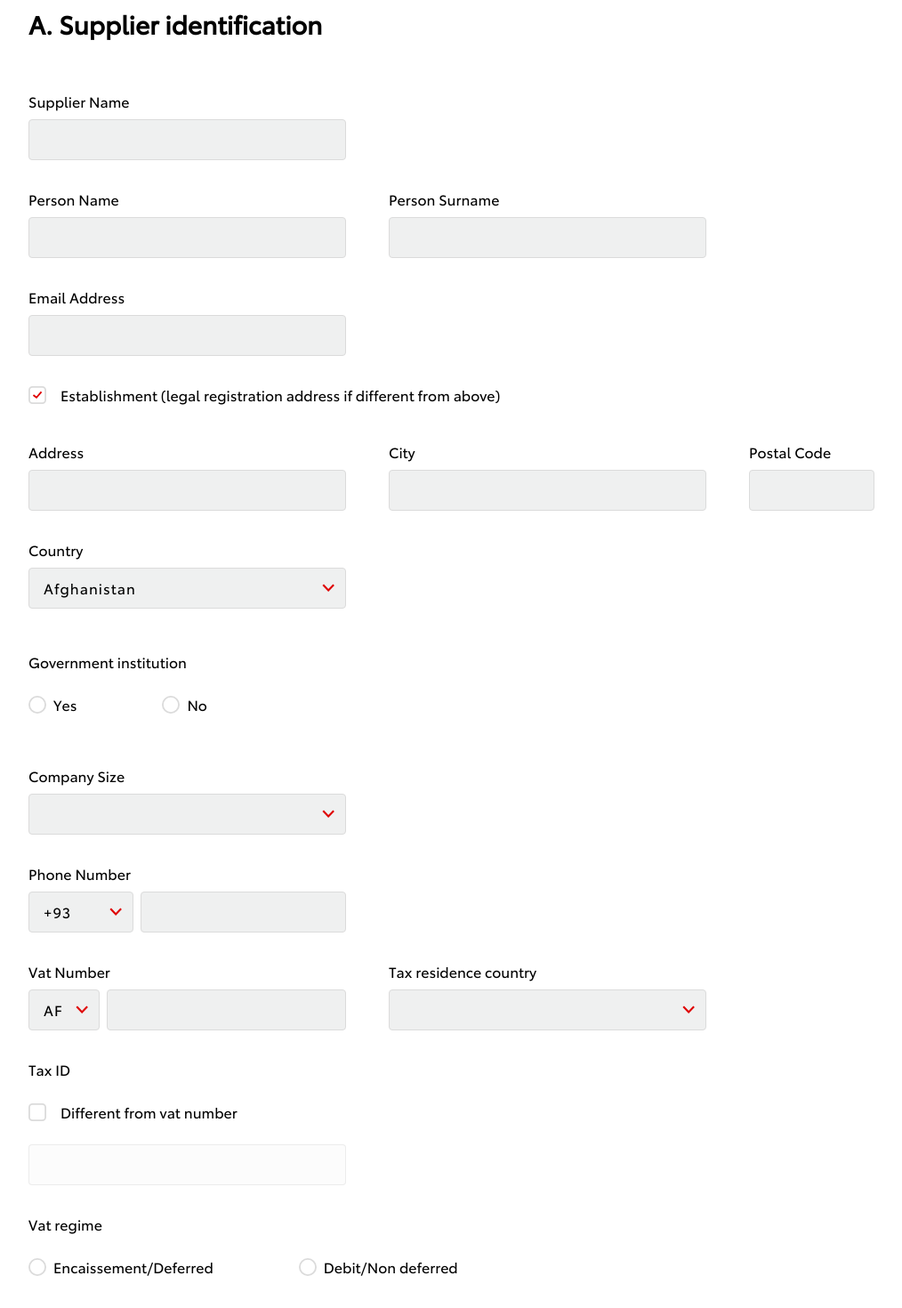
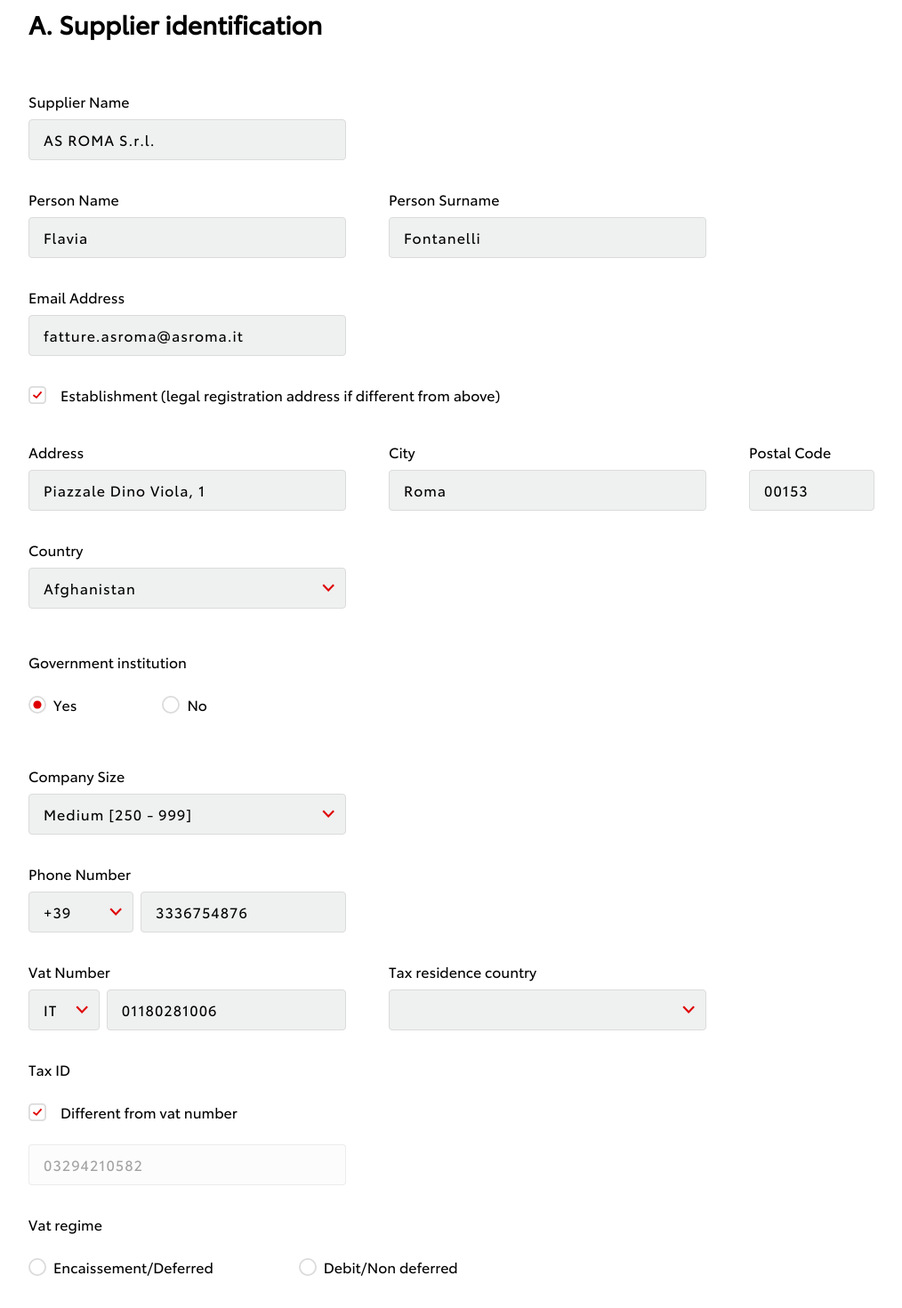
Before and after one commit to xisterDevelopers/toyota-webform-BAF, a React (Create React App) app: page /upsert-BAF/1 in a window 1280 px wide. Shown: the part 740-2210 px from the top of the page at 89% size, without its empty margins (16-1030 px from the left). Built offline with nearby package versions, Linux system fonts and the light colour scheme.

Commit message:
implementing update on form due to form in db

```diff
--- /dev/null
+++ b/src/api/form.service.ts
@@ -0,0 +1,11 @@
+import db from "../utils/db.json";
+
+const getById = (id: number) => {
+    return db.formMockup.find(el => el.id === id);
+};
+
+const FormService = {
+    getById
+};
+
+export default FormService;
--- a/src/components/UpsertBAF/SupplierIdentificationUpsert/SupplierIdentificationUpsert.tsx
+++ b/src/components/UpsertBAF/SupplierIdentificationUpsert/SupplierIdentificationUpsert.tsx
@@ -44,26 +44,26 @@
                   <div className="d-flex flex-column">
                       <label htmlFor="supplierName" className="font-input-label">Supplier Name</label>
                       <input type="text" id="supplierName" className="custom-input input-lg"
-                              value={supplierName} onChange={event => model.supplierName = event.target.value}/>
+                              defaultValue={model.supplierName} onChange={event => model.supplierName = event.target.value}/>
                   </div>
               </div>
               <div className="d-flex gap-5">
                   <div className="d-flex flex-column">
                       <label htmlFor="personName" className="font-input-label">Person Name</label>
                       <input type="text" id="personName" className="custom-input input-lg"
-                             value={personName} onChange={event => model.personName = event.target.value}/>
+                             defaultValue={model.personName} onChange={event => model.personName = event.target.value}/>
                   </div>
                   <div className="d-flex flex-column">
                       <label htmlFor="personSurname" className="font-input-label">Person Surname</label>
                       <input type="text" id="personSurname" className="custom-input input-lg"
-                             value={personSurname} onChange={event => model.personSurname = event.target.value}/>
+                             defaultValue={model.personSurname} onChange={event => model.personSurname = event.target.value}/>
                   </div>
               </div>
               <div className="d-flex">
                   <div className="d-flex flex-column">
                       <label htmlFor="emailAddress" className="font-input-label">Email Address</label>
                       <input type="email" id="emailAddress" className="custom-input input-lg"
-                             value={emailAddress} onChange={event => model.emailAddress = event.target.value}/>
+                             defaultValue={model.emailAddress} onChange={event => model.emailAddress = event.target.value}/>
                   </div>
               </div>
               <div className="d-flex">
@@ -79,17 +79,17 @@
                   <div className="d-flex flex-column">
                       <label htmlFor="address" className="font-input-label">Address</label>
                       <input type="text" id="address" className="custom-input input-lg"
-                             value={address} onChange={event => model.address = event.target.value}/>
+                             defaultValue={model.address} onChange={event => model.address = event.target.value}/>
                   </div>
                   <div className="d-flex flex-column">
                       <label htmlFor="city" className="font-input-label">City</label>
                       <input type="text" id="city" className="custom-input input-lg"
-                             value={city} onChange={event => model.city = event.target.value}/>
+                             defaultValue={model.city} onChange={event => model.city = event.target.value}/>
                   </div>
                   <div className="d-flex flex-column">
                       <label htmlFor="postalCode" className="font-input-label">Postal Code</label>
                       <input type="text" id="postalCode" className="custom-input input-md"
-                             value={postalCode} onChange={event => model.postalCode = event.target.value}/>
+                             defaultValue={model.postalCode} onChange={event => model.postalCode = event.target.value}/>
                   </div>
               </div>
               <div className="d-flex">
@@ -116,13 +116,13 @@
                       <label htmlFor="governmentInstitution" className="font-input-label mb-2">Government institution</label>
                       <div className="d-flex gap-6">
                           <div className="d-flex gap-2">
-                              <input type="radio" id="yes" name="governmentInstitution" value={1}
+                              <input type="radio" id="yes" name="governmentInstitution" value={1} checked={model.governmentInstitution === true}
                                      onChange={event => model.governmentInstitution = (event.target.value === "1")} hidden />
                               <label htmlFor="yes" className="font-input-label custom-radio"></label>
                               <label htmlFor="yes" className="font-input-label">Yes</label>
                           </div>
                           <div className="d-flex gap-2">
-                              <input type="radio" id="no" name="governmentInstitution" value={0}
+                              <input type="radio" id="no" name="governmentInstitution" value={0} checked={model.governmentInstitution === false}
                                      onChange={event => model.governmentInstitution = (event.target.value === "0")} hidden />
                               <label htmlFor="no" className="font-input-label custom-radio"></label>
                               <label htmlFor="no" className="font-input-label">No</label>
@@ -134,7 +134,7 @@
                   <div className="d-flex flex-column">
                       <label htmlFor="numberPrefix" className="font-input-label">Company Size</label>
                       <select id="companySize" className="custom-input custom-select input-lg"
-                              value={companySize} onChange={event => model.companySize = event.target.value}>
+                              value={model.companySize} onChange={event => model.companySize = event.target.value}>
                           <option value=""></option>
                           <option value="small">Small [0 - 249]</option>
                           <option value="medium">Medium [250 - 999]</option>
@@ -159,7 +159,7 @@
                               }
                           </select>
                           <input type="tell" id="phoneNumber" className="custom-input input-fill"
-                                 value={phoneNumber} onChange={event => model.phoneNumber = event.target.value}/>
+                                 defaultValue={model.phoneNumber} onChange={event => model.phoneNumber = event.target.value}/>
                       </div>
                   </div>
               </div>
@@ -177,7 +177,7 @@
                               }
                           </select>
                           <input type="text" id="vatNumber" className="custom-input input-fill"
-                                 value={vatNumber} onChange={event => model.vatNumber = event.target.value}/>
+                                 defaultValue={model.vatNumber} onChange={event => model.vatNumber = event.target.value}/>
                       </div>
                   </div>
                   <div className="d-flex flex-column">
@@ -189,13 +189,13 @@
                   <div className="d-flex flex-column">
                       <label htmlFor="taxID" className="font-input-label mb-2">Tax ID</label>
                       <label htmlFor="differentTaxID" className="d-flex font-input-label">
-                          <input type="checkbox" id="differentTaxID" hidden
+                          <input type="checkbox" id="differentTaxID" hidden checked={model.vatNumber !== model.taxID}
                                  onChange={event => setSameTaxID(!event.target.checked)}/>
                           <label htmlFor="differentTaxID" className="font-input-label custom-checkbox mr-3"></label>
                           Different from vat number
                       </label>
                       <input type="text" id="taxID" className="custom-input input-lg mt-3" disabled={sameTaxID}
-                             value={taxID} onChange={event => model.taxID = event.target.value}/>
+                             defaultValue={model.taxID} onChange={event => model.taxID = event.target.value}/>
                   </div>
               </div>
               <div id="vatRegime" className="d-flex flex-column">
--- a/src/components/UpsertBAF/UpsertBAF.tsx
+++ b/src/components/UpsertBAF/UpsertBAF.tsx
@@ -20,6 +20,7 @@
 import Banner from "../../shared/Banner/Banner";
 import Icon from "../../shared/Icon/Icon";
 import {IoMdClose} from 'react-icons/io';
+import FormService from "../../api/form.service";
 
 const MAX_FILE_SIZE: number = 5E+6;
 
@@ -61,12 +62,21 @@
 
         setCountries(sortedCountries);
 
+        if (id !== undefined) {
+            const form = FormService.getById(Number(id));
+            if(form) {
+                setSupplierIdentification(form.identification);
+                setBankUpsertModel(form.bankDetails);
+            }
+        } else {
             setSupplierIdentification({
                 country: sortedCountries?.at(0)?.name,
                 idd: sortedCountries?.at(0)?.idd.at(0),
                 cca2: sortedCountries?.at(0)?.cca2,
                 establishment: true
             })
+        }
+
 
         setRequiredFileTypes(db.requiredFileTypes);
         setAcceptanceFiles(db.acceptanceFiles);
@@ -175,11 +185,9 @@
     }
 
     const onConsole = () => {
+        console.log(supplierIdentification)
         console.log(bankUpsertModel)
-        console.log(supplierIdentification)
         console.log(uploadedFiles)
-        console.log(id)
-        console.log(formState)
     }
 
     const popUpHandler = () => {
--- a/src/models/supplierBankDetailsUpsertModel.ts
+++ b/src/models/supplierBankDetailsUpsertModel.ts
@@ -1,7 +1,7 @@
 export interface SupplierBankDetailsUpsertModel {
     bankName?: string;
     bankAccountCurrency?: string;
-    effectiveDate?: Date;
+    effectiveDate?: string;
     bankAccountHolderName?: string;
     nameIsDifferentFromBankAccountName?: boolean;
     reasonName?: string;
```
Also changed, not shown: src/components/UpsertBAF/SupplierBankDetailsUpsert/SupplierBankDetailsUpsert.tsx (+13 -13 lines), src/models/supplierModel.ts (added, +7 -0 lines), src/utils/db.json. Lines whose indentation alone changed are shown as unchanged.
